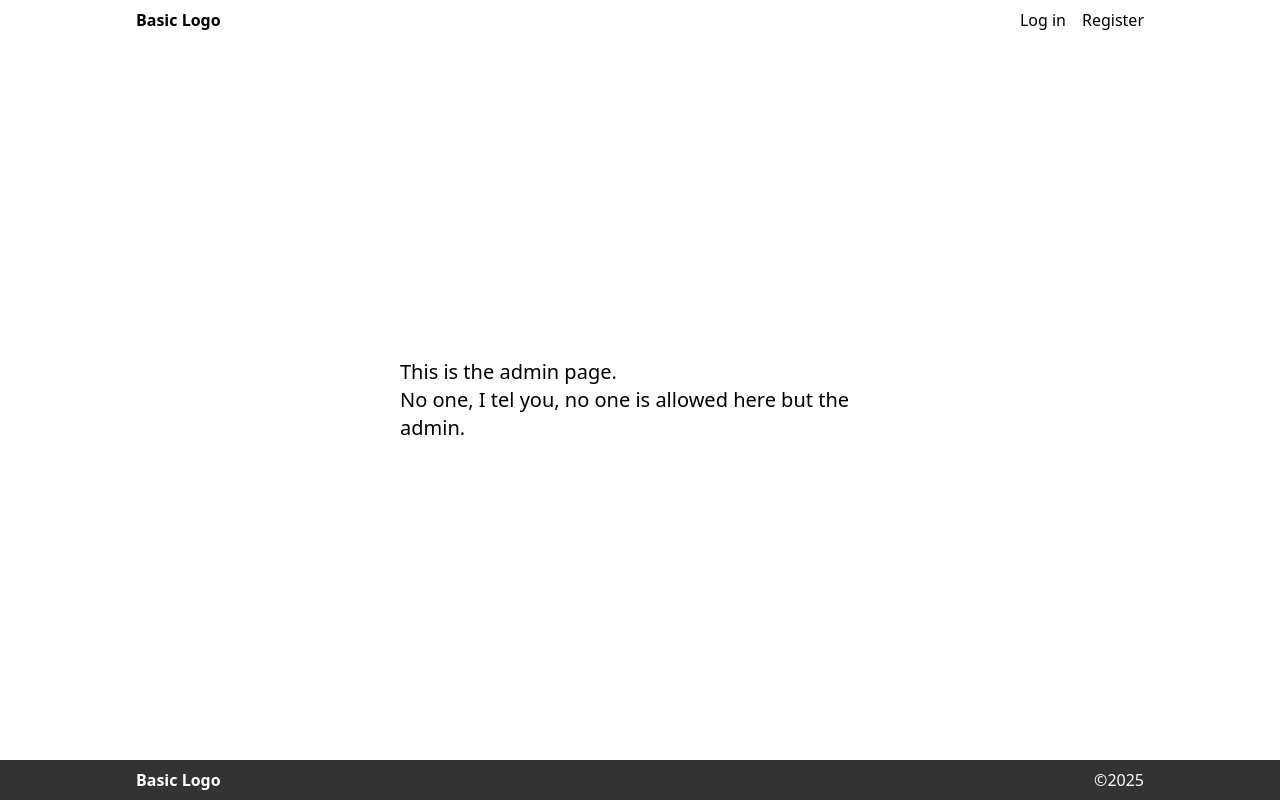
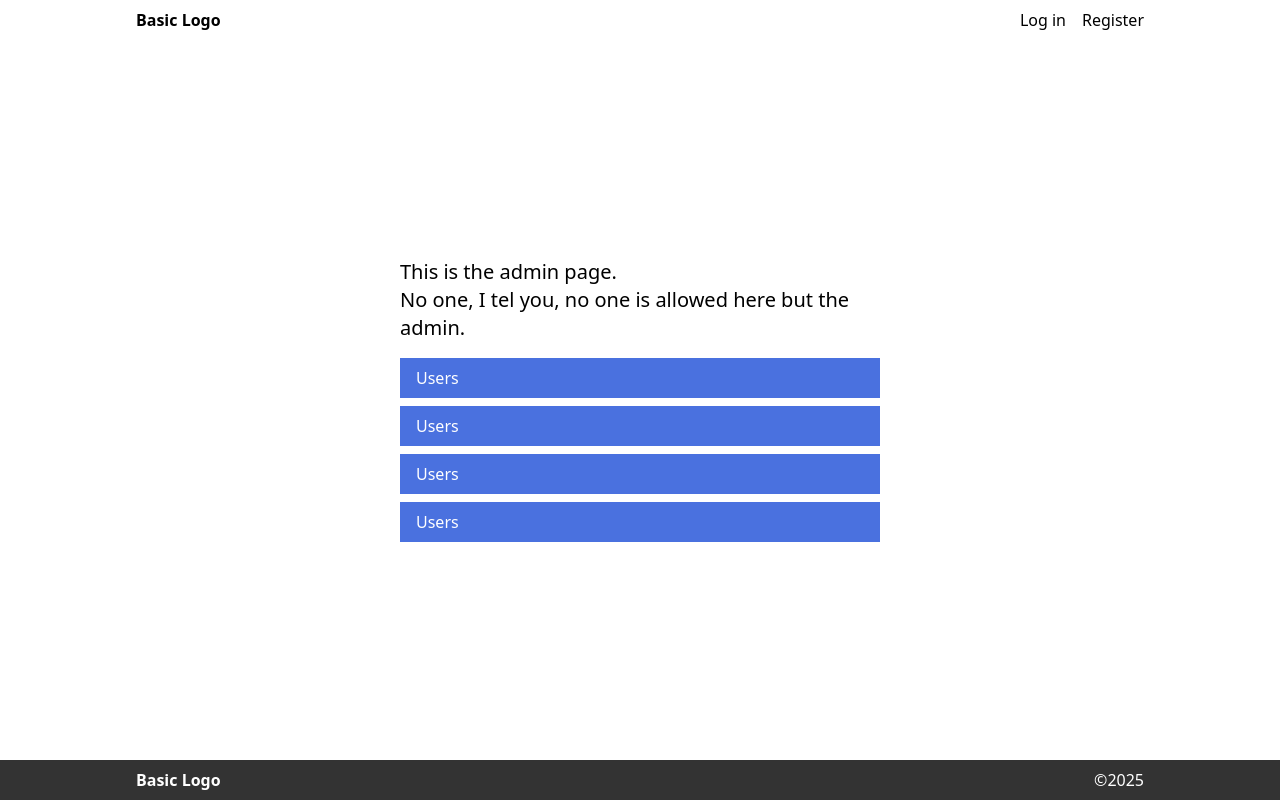
Before and after one commit to mqbaka02/mini-project, a Next.js app in the folder socket-for-chat/: page /admin in a window 1280 px wide. Built offline with nearby package versions, Linux system fonts and the light colour scheme; no server answers.

Commit message:
Set cookie when login; Users page;

```diff
--- a/socket-for-chat/app/admin/page.tsx
+++ b/socket-for-chat/app/admin/page.tsx
@@ -1,5 +1,7 @@
 "use client";
 
+import { ChevronRightIcon } from "@heroicons/react/24/outline";
+import Link from "next/link";
 import { useRouter } from "next/navigation";
 import { useEffect } from "react";
 
@@ -15,6 +17,12 @@ export default function Page() {
             <div className="text-xl">
                 This is the admin page.<br/>No one, I tel you, no one is allowed here but the admin.
             </div>
+            <div className="flex flex-col gap-2 w-full">
+                <Link href={"/admin/users"} className="flex justify-between bg-blue-700 text-white py-2 px-4 opacity-80 hover:opacity-100 transition-opacity duration-300 group" >Users <ChevronRightIcon className="size-6 opacity-0 group-hover:opacity-100 transition-opacity duration-300" /></Link>
+                <Link href={"/admin/users"} className="flex justify-between bg-blue-700 text-white py-2 px-4 opacity-80 hover:opacity-100 transition-opacity duration-300 group" >Users <ChevronRightIcon className="size-6 opacity-0 group-hover:opacity-100 transition-opacity duration-300" /></Link>
+                <Link href={"/admin/users"} className="flex justify-between bg-blue-700 text-white py-2 px-4 opacity-80 hover:opacity-100 transition-opacity duration-300 group" >Users <ChevronRightIcon className="size-6 opacity-0 group-hover:opacity-100 transition-opacity duration-300" /></Link>
+                <Link href={"/admin/users"} className="flex justify-between bg-blue-700 text-white py-2 px-4 opacity-80 hover:opacity-100 transition-opacity duration-300 group" >Users <ChevronRightIcon className="size-6 opacity-0 group-hover:opacity-100 transition-opacity duration-300" /></Link>
+            </div>
         </div>
     </>;
 };
--- /dev/null
+++ b/socket-for-chat/app/admin/users/page.tsx
@@ -0,0 +1,9 @@
+export default function Page() {
+    return <>
+        <div className="flex flex-col gap-4 items-center justify-center">
+            <div className="text-xl">
+                Users Page
+            </div>
+        </div>
+    </>;
+};
```
